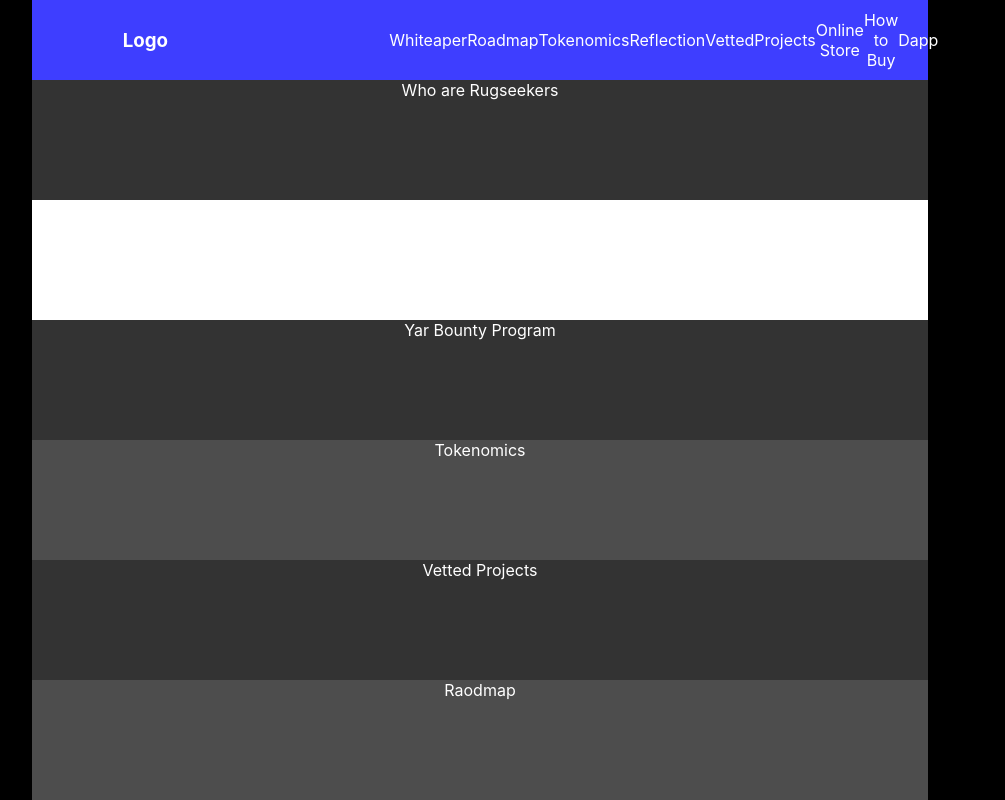
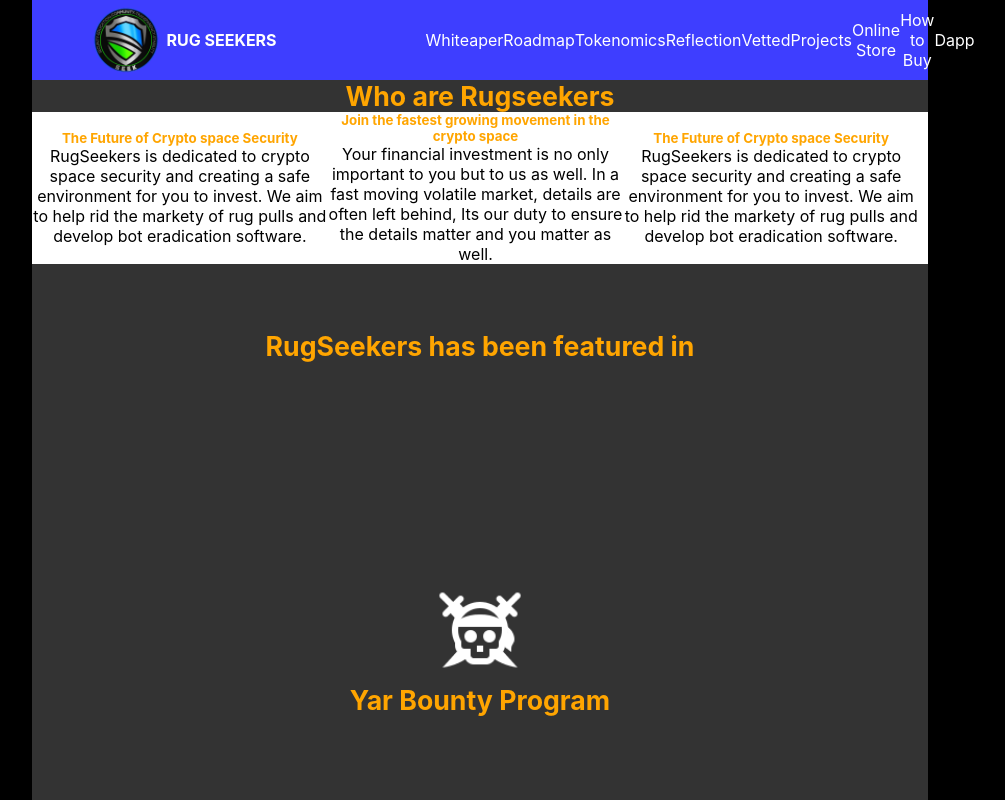
Before and after one commit to hazyland/rugseekers-dapp, a React app: page /landing in a window 1280 px wide. Shown: the top 800 px of the page, without its empty margins (160-1165 px from the left). Built offline with nearby package versions, Linux system fonts and the light colour scheme.

Commit message:
moar css and html

```diff
--- a/src/App.css
+++ b/src/App.css
@@ -5,7 +5,7 @@
   grid-template-rows: 100vh;
   background-color: black;
   width: 100%;
-  height: 100vh
+  /* height: 100vh */
 }
 
 .column-2{
@@ -35,21 +35,39 @@ nav{
   list-style: none;
 }
 
+.logo-container{
+  display: flex;
+  flex-direction: row;
+  align-items: center;
+}
+
 
 .landing{
-  height: 90%;
+  /* height: 90%; */
   display: flex;
   justify-content: space-around;
   align-items: center;
   flex-direction: column;
 }
 
+
 .landing-row{
-  height: 100%;
+  height: 250px;
   width: 100%;
   color: white
 }
 
+.landing-header-1{
+  color: orange;
+  font-size: 20pt;
+  font-weight: bold;
+}
+
+.landing-header-2{
+  color: orange;
+    font-size: 10pt;
+  font-weight: bold;
+}
 
 .gray-background{
   background-color: rgb(77, 77, 77);
@@ -63,3 +81,17 @@ nav{
 .white-background{
   background-color: white;
 }
+
+
+.keyPointsBackdrop{
+  background-color: white;
+  display: grid;
+  grid-template-columns: 33% 33% 33%;
+  align-items: center;
+  color: black;
+}
+
+.floating-logo{
+  position:relative;
+  top: -88px;
+}
--- a/src/Landing/index.tsx
+++ b/src/Landing/index.tsx
@@ -3,29 +3,37 @@ import LoginPanel from './loginPanel';
 import ProjectCard from './projectCard';
 import RoadmapCard from './roadmapCard';
 import TokenomicsPanel from './tokenomicsPanel';
+import KeyPointsSlide from './keyPointsSlide';
 
+import bountyIMG from '../assets/icons8_pirates_of_the_caribbean_96px 1.png'
 
 
 function Landing() {
 
     return (
       <div className="landing">
-        <div className="landing-row dark-gray-background">Who are Rugseekers</div>
-        <div className="landing-row white-background">Bloomberg</div>
             <div className="landing-row dark-gray-background">
-          Yar Bounty Program
+                <div className="landing-header-1">Who are Rugseekers</div>
+                <KeyPointsSlide />
+            </div>
+            <div className="landing-row dark-gray-background">
+                <div className="landing-header-1">RugSeekers has been featured in</div>
+            </div>
+            <div className="landing-row dark-gray-background">
+                <img src={bountyIMG} height="100" width="100"></img>
+                <div className="landing-header-1">Yar Bounty Program</div>
                 <LoginPanel />
             </div>
             <div className="landing-row gray-background">
-          Tokenomics
+                <div className="landing-header-1">Tokenomics</div>
                 <TokenomicsPanel />
             </div>
             <div className="landing-row dark-gray-background">
-          Vetted Projects
+                <div className="landing-header-1">Vetted Projects</div>
                 <ProjectCard />
             </div>
             <div className="landing-row gray-background">
-          Raodmap
+                <div className="landing-header-1">Raodmap</div>
                 <RoadmapCard />
             </div>
         </div>
--- /dev/null
+++ b/src/Landing/keyPointsSlide.tsx
@@ -0,0 +1,36 @@
+import React from "react";
+import logo from '../assets/rug-logo 2.png'
+
+let string1 = "RugSeekers is dedicated to crypto space security and creating a safe environment for you to invest. We aim to help rid the markety of rug pulls and develop bot eradication software.";
+let string2 = "Your financial investment is no only important to you but to us as well. In a fast moving volatile market, details are often left behind, Its our duty to ensure the details matter and you matter as well."
+let string3 = "RugSeekers is dedicated to crypto space security and creating a safe environment for you to invest. We aim to help rid the markety of rug pulls and develop bot eradication software.";
+
+
+export default function KeyPointsSlide() {
+  return (
+    <div className="keyPointsBackdrop">
+      <div className="keyPointSlide">
+        <div className="landing-header-2">
+          The Future of Crypto space Security
+        </div>
+        <div>{string1}</div>
+      </div>
+      <div className="keyPointSlide">
+        {/* <img className="floating-logo"src={logo} height="180"width="180" ></img> */}
+        <div className="landing-header-2">
+          Join the fastest growing movement in the crypto space
+        </div>
+        <div>{string2}</div>
+      </div>
+      <div className="keyPointSlide">
+        <div className="landing-header-2">
+          The Future of Crypto space Security
+        </div>
+        <div>{string3}</div>
+      </div>
+    </div>
+  );
+
+
+
+}
--- a/src/Navigation/index.tsx
+++ b/src/Navigation/index.tsx
@@ -2,11 +2,16 @@ import React from "react";
 // import "./App.css";
 import { BrowserRouter as BrowserRouterProvider, Route, Routes } from "react-router-dom";
 import { Link } from 'react-router-dom'
+import logo from '../assets/rug-logo 2.png'
 
 function Landing() {
   return (
     <nav>
-      <h3>Logo</h3>
+      <div className="logo-container">
+        <img src={logo} height="80"width="80"></img>
+        <h4>RUG SEEKERS</h4>
+
+      </div>
       <ul className="nav-links">
         <li>Whiteaper</li>
         <li>Roadmap</li>
```
Lines whose indentation alone changed are shown as unchanged.
